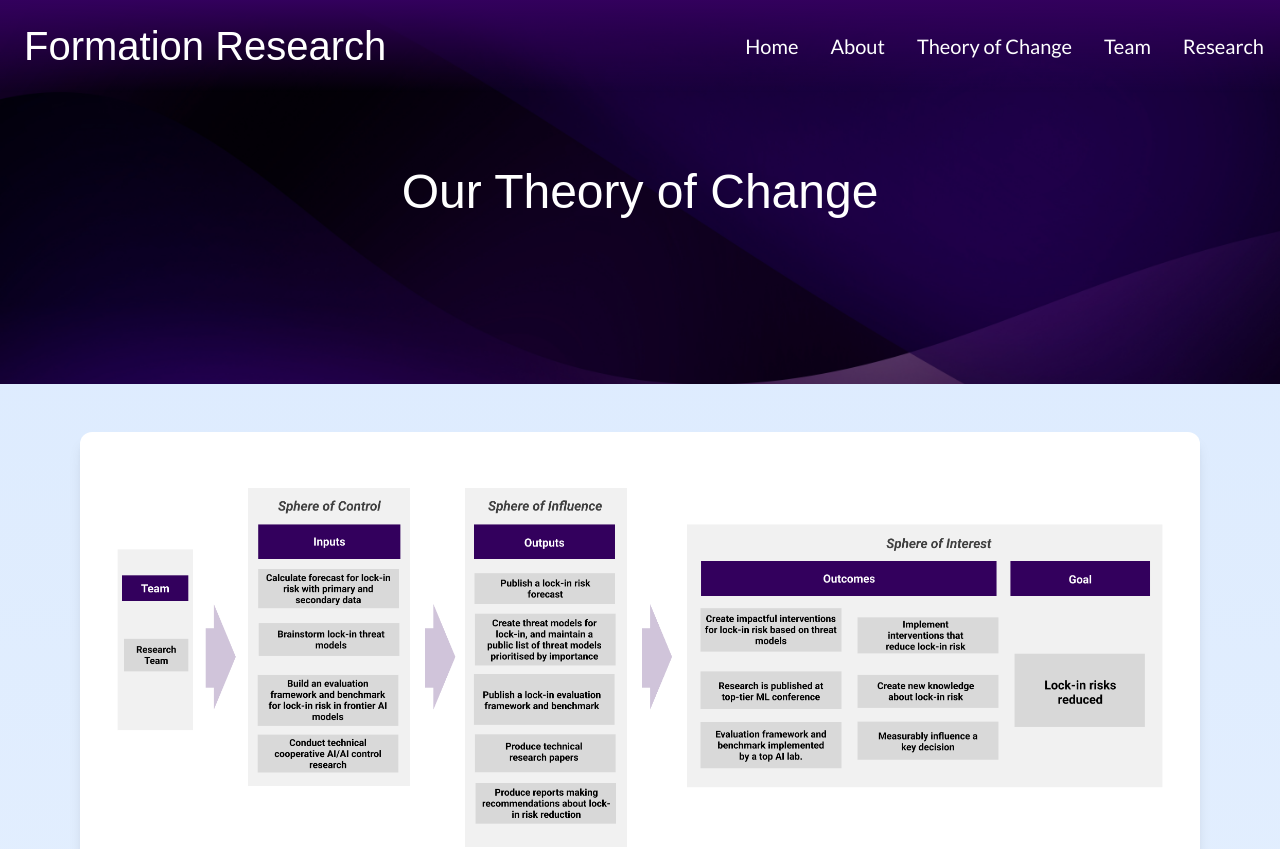
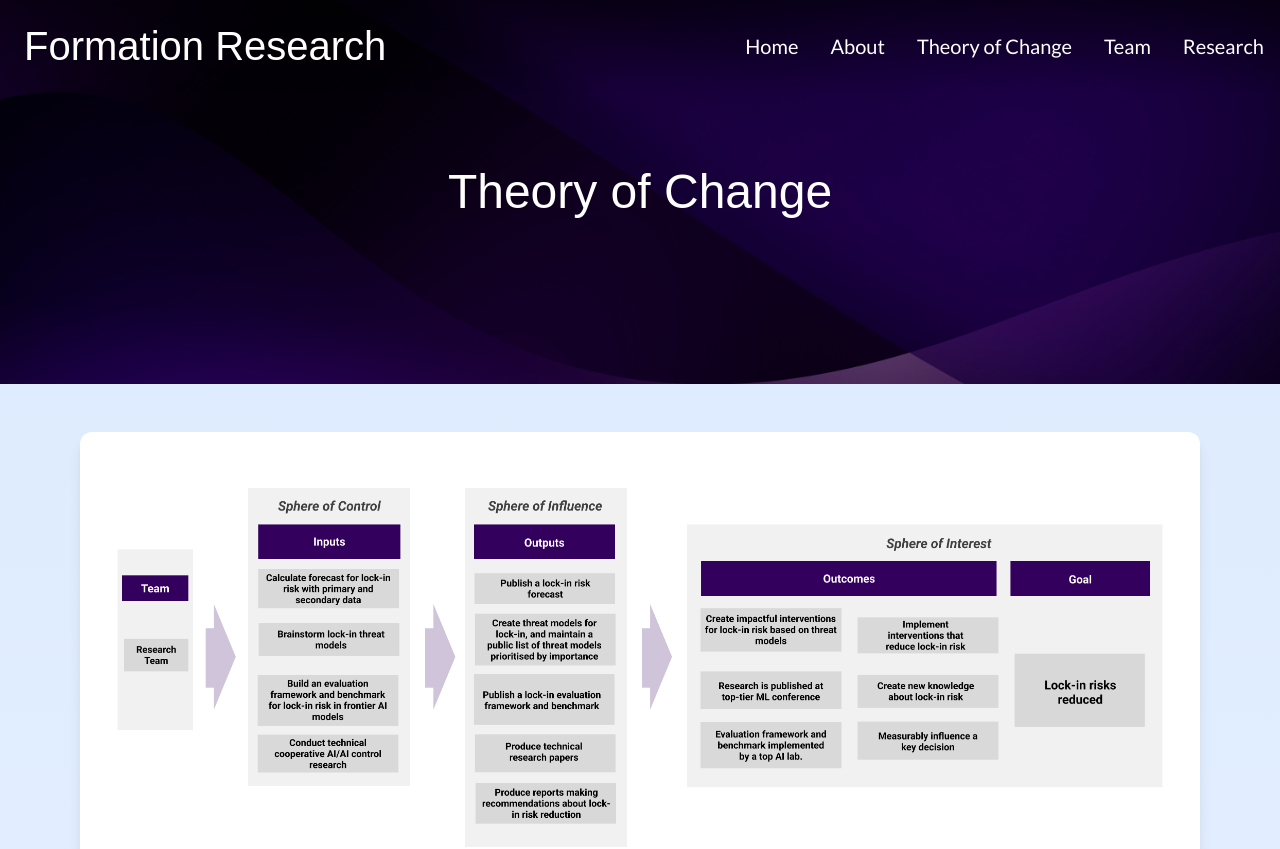
Before and after one commit to alamerton/formation-website, a Next.js app: page /theory-of-change in a window 1280 px wide. Shown: the top 849 px of the page. Built offline with nearby package versions, Linux system fonts and the light colour scheme; a web font is replaced by a local one.

Commit message:
Updated header

```diff
--- a/src/app/theory-of-change/page.tsx
+++ b/src/app/theory-of-change/page.tsx
@@ -19,7 +19,7 @@
         />
         <div className="absolute inset-0 bg-black bg-opacity-50 flex items-center justify-center font-serif">
           <h1 className="text-3xl md:text-5xl font-kameron text-white">
-            Our Theory of Change
+            Theory of Change
           </h1>
         </div>
       </div>
--- a/src/components/Header.tsx
+++ b/src/components/Header.tsx
@@ -9,7 +9,7 @@
 
   return (
     <header className="fixed top-0 left-0 right-0 z-50 text-white p-4">
-      <div className="absolute inset-0 bg-gradient-to-b from-customPurple/100 to-transparent pointer-events-none"></div>
+      <div className="absolute inset-0 bg-gradient-to-b from-black/50 to-transparent pointer-events-none"></div>
       <nav className="container mx-auto flex flex-wrap justify-between items-center relative">
         <div className="flex items-center space-x-4">
           <Link href="/" className="flex items-center space-x-2">
```
